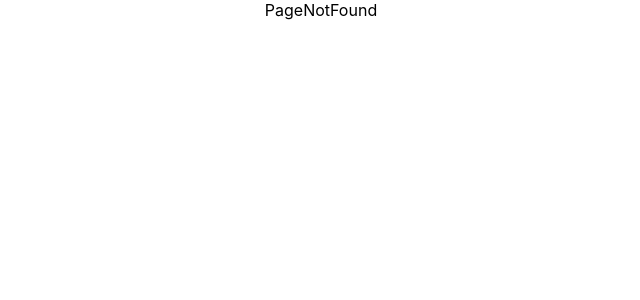
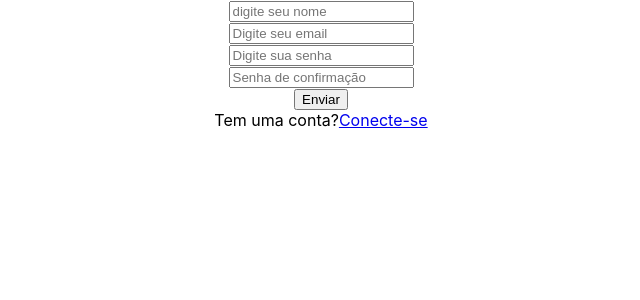
Before and after one commit to AndersonKV/react_js_2FA, a React (Create React App) app: page /sign_up in a window 1280 px wide. Shown: the top 300 px of the page, without its empty margins (319-959 px from the left). Built offline with nearby package versions, Linux system fonts and the light colour scheme.

Commit message:
add page createdSuccess

```diff
--- /dev/null
+++ b/src/compomnents/form/index.tsx
@@ -0,0 +1,9 @@
+import { FormEvent, ReactNode } from 'react';
+
+interface Props {
+  children: ReactNode;
+  handle: (event: FormEvent) => void;
+}
+export function Form({ children, handle, ...props }: Props) {
+  return <form onSubmit={handle}>{children}</form>;
+}
--- /dev/null
+++ b/src/pages/CreatedSuccess/index.tsx
@@ -0,0 +1,3 @@
+export function CreatedSuccess() {
+  return <div>sucesso</div>;
+}
--- a/src/pages/Home/index.tsx
+++ b/src/pages/Home/index.tsx
@@ -1,7 +1,9 @@
+import { SignIn } from '../SignIn';
+
 export function Home() {
   return (
     <div>
-      <span>home</span>
+      <SignIn />
     </div>
   );
 }
--- a/src/pages/SignIn/index.tsx
+++ b/src/pages/SignIn/index.tsx
@@ -1,5 +1,8 @@
 import { FormEvent } from 'react';
+import { Link } from 'react-router-dom';
+
 import { Button } from '../../compomnents/button';
+import { Form } from '../../compomnents/form';
 import { Input } from '../../compomnents/input';
 
 export function SignIn() {
@@ -12,7 +15,7 @@ export function SignIn() {
   function handle() {}
 
   return (
-    <form onSubmit={event => handleSubmit(event)}>
+    <Form handle={event => handleSubmit(event)}>
       <Input handle={handle} type={'email'} placeholder={'digite seu email'} />
       <Input
         handle={handle}
@@ -21,6 +24,11 @@ export function SignIn() {
       />
 
       <Button name="Enviar" type="submit" />
-    </form>
+
+      <div>
+        <span>Não tem conta?</span>
+        <Link to="/sign_up">Cadastra-se</Link>
+      </div>
+    </Form>
   );
 }
--- a/src/pages/SignUp/index.tsx
+++ b/src/pages/SignUp/index.tsx
@@ -1,26 +1,42 @@
 import { FormEvent } from 'react';
+import { Link } from 'react-router-dom';
+
 import { Button } from '../../compomnents/button';
+import { Form } from '../../compomnents/form';
 import { Input } from '../../compomnents/input';
+import { Navigate, useNavigate } from 'react-router-dom';
 
 export function SignUp() {
+  let navigate = useNavigate();
+
   function handleSubmit(event: FormEvent) {
     event.preventDefault();
-
-    console.log('teste');
+    navigate('/created_success');
+    console.log('Navigate');
   }
 
   function handle() {}
 
   return (
-    <form onSubmit={event => handleSubmit(event)}>
-      <Input handle={handle} type={'email'} placeholder={'digite seu email'} />
+    <Form handle={event => handleSubmit(event)}>
+      <Input handle={handle} type={'text'} placeholder={'digite seu nome'} />
+      <Input handle={handle} type={'email'} placeholder={'Digite seu email'} />
       <Input
         handle={handle}
         type={'password'}
-        placeholder={'digite sua senha'}
+        placeholder={'Digite sua senha'}
+      />
+      <Input
+        handle={handle}
+        type={'password'}
+        placeholder={'Senha de confirmação'}
       />
 
       <Button name="Enviar" type="submit" />
-    </form>
+      <div>
+        <span>Tem uma conta?</span>
+        <Link to="/sign_in">Conecte-se</Link>
+      </div>
+    </Form>
   );
 }
--- a/src/routes.tsx
+++ b/src/routes.tsx
@@ -1,8 +1,10 @@
 import { BrowserRouter, Route, Routes, Navigate } from 'react-router-dom';
 import App from './App';
+import { CreatedSuccess } from './pages/CreatedSuccess';
 import { Home } from './pages/Home';
 import { PageNotFound } from './pages/PageNotFound';
 import { SignIn } from './pages/SignIn';
+import { SignUp } from './pages/SignUp';
 
 export default function Router() {
   return (
@@ -10,6 +12,8 @@ export default function Router() {
       <Routes>
         <Route path="/" element={<Home />} />
         <Route path="/sign_in" element={<SignIn />} />
+        <Route path="/sign_up" element={<SignUp />} />
+        <Route path="/created_success" element={<CreatedSuccess />} />
         <Route path="*" element={<PageNotFound />} />
       </Routes>
     </BrowserRouter>
```
